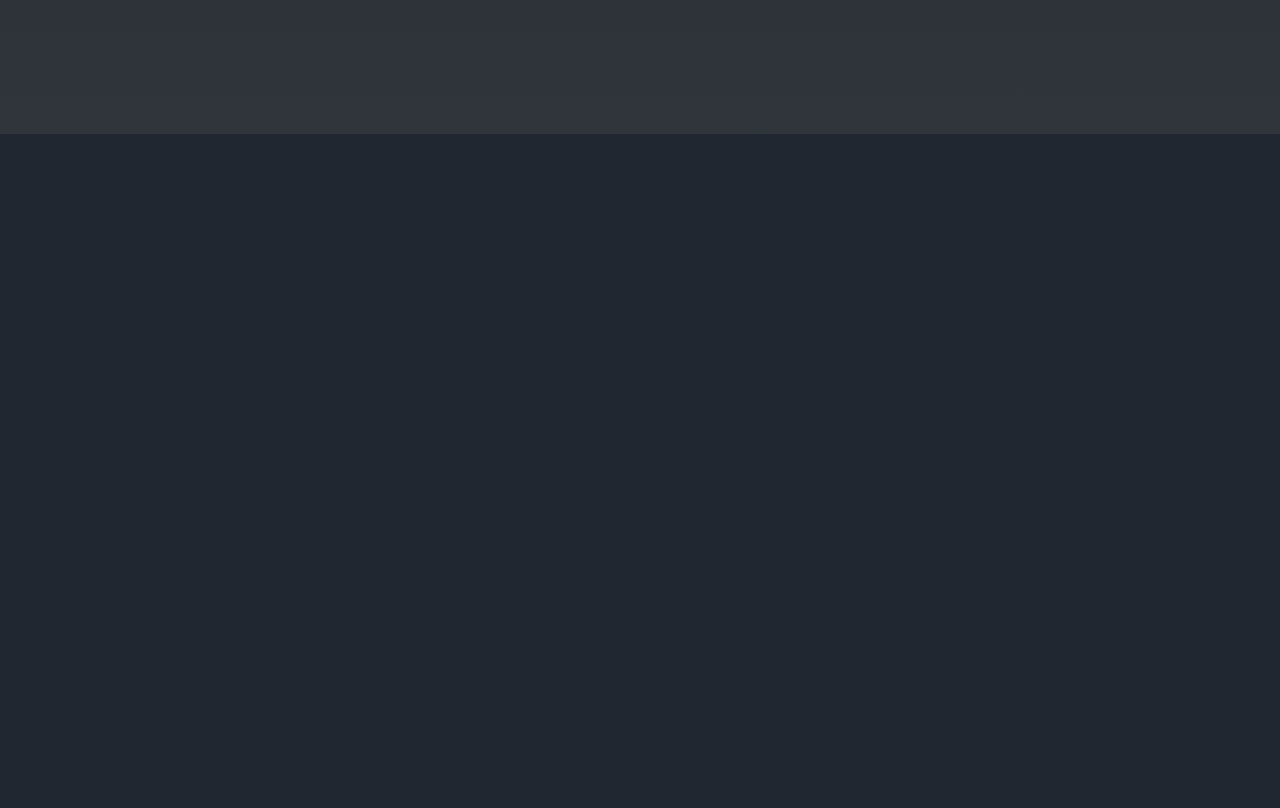
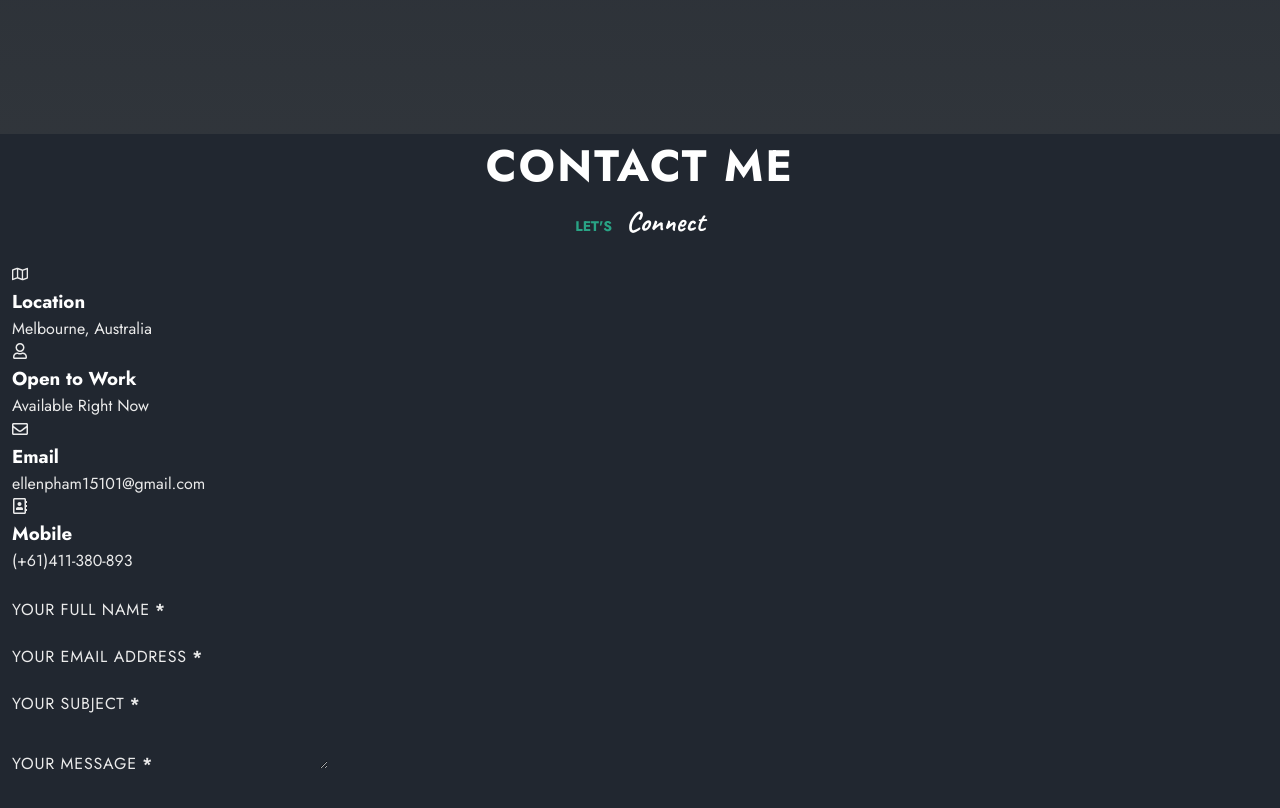
Before and after one commit to ellenpham/personal-portfolio-v2, a React (Vite) app: page / in a window 1280 px wide. Shown: the part 3640-4448 px from the top of the page. Before the commit the page ends 3774 px from the top, so only its background shows below. Built offline with nearby package versions, Linux system fonts and the light colour scheme.

Commit message:
Create contact component

```diff
--- a/src/App.jsx
+++ b/src/App.jsx
@@ -4,7 +4,7 @@ import Home from './components/home/Home';
 import Projects from './components/projects/Projects';
 import Skills from './components/skills/Skills';
 import Resume from './components/resume/Resume';
-// import Blog from './components/blog/Blog';
+import Contact from './components/contact/Contact';
 
 function App() {
 
@@ -14,6 +14,7 @@ function App() {
       <Projects />
       <Skills />
       <Resume />
+      <Contact />
     </main>
   )
 }
--- /dev/null
+++ b/src/components/contact/Contact.jsx
@@ -0,0 +1,89 @@
+import React from 'react';
+import { FaRegAddressBook, FaRegEnvelope, FaRegUser, FaRegMap } from 'react-icons/fa';
+import './contact.css';
+
+const Contact = () => {
+  return (
+    <section className="contact section" id="contact">
+        <h2 className="section__title text-cs">Contact me</h2>
+        <p className="section__subtitle">
+            Let's <span>Connect</span>
+        </p>
+
+        <div className="contact__container container grid">
+            <div className="contact__content">
+                <div className="contact__card">
+                    <span className="contact__card-icon">
+                        <FaRegMap />
+                    </span>
+
+                    <h3 className="contact__card-title">Location</h3>
+                    <p className="contact__card-data">Melbourne, Australia</p>
+                </div>
+
+                <div className="contact__card">
+                    <span className="contact__card-icon">
+                        <FaRegUser />
+                    </span>
+
+                    <h3 className="contact__card-title">Open to Work</h3>
+                    <p className="contact__card-data">Available Right Now</p>
+                </div>
+
+                <div className="contact__card">
+                    <span className="contact__card-icon">
+                        <FaRegEnvelope />
+                    </span>
+
+                    <h3 className="contact__card-title">Email</h3>
+                    <p className="contact__card-data">ellenpham15101@gmail.com</p>
+                </div>
+
+                <div className="contact__card">
+                    <span className="contact__card-icon">
+                        <FaRegAddressBook />
+                    </span>
+
+                    <h3 className="contact__card-title">Mobile</h3>
+                    <p className="contact__card-data">(+61)411-380-893</p>
+                </div>
+            </div>
+
+            <form className="contact__form">
+                <div className="contact__form-group grid">
+                    <div className="contact_form-div">
+                        <label className="contact__form-tag text-cs">
+                            Your Full Name <b>*</b>
+                        </label>
+                        <input type="text" className="contact__form-input" />
+                    </div>
+
+                    <div className="contact_form-div">
+                        <label className="contact__form-tag text-cs">
+                            Your Email Address <b>*</b>
+                        </label>
+                        <input type="email" className="contact__form-input" />
+                    </div>
+
+
+                    <div className="contact_form-div">
+                        <label className="contact__form-tag text-cs">
+                            Your Subject <b>*</b>
+                        </label>
+                        <input type="text" className="contact__form-input" />
+                    </div>
+
+                    <div className="contact_form-div contact_form-area" >
+                        <label className="contact__form-tag text-cs">
+                            Your Message <b>*</b>
+                        </label>
+                        <textarea className="contact__form-input"></textarea>
+                    </div>
+                </div>
+            </form>
+        </div>
+    </section>
+  )
+}
+
+export default Contact
```
Also changed, not shown: src/components/contact/contact.css (added).
